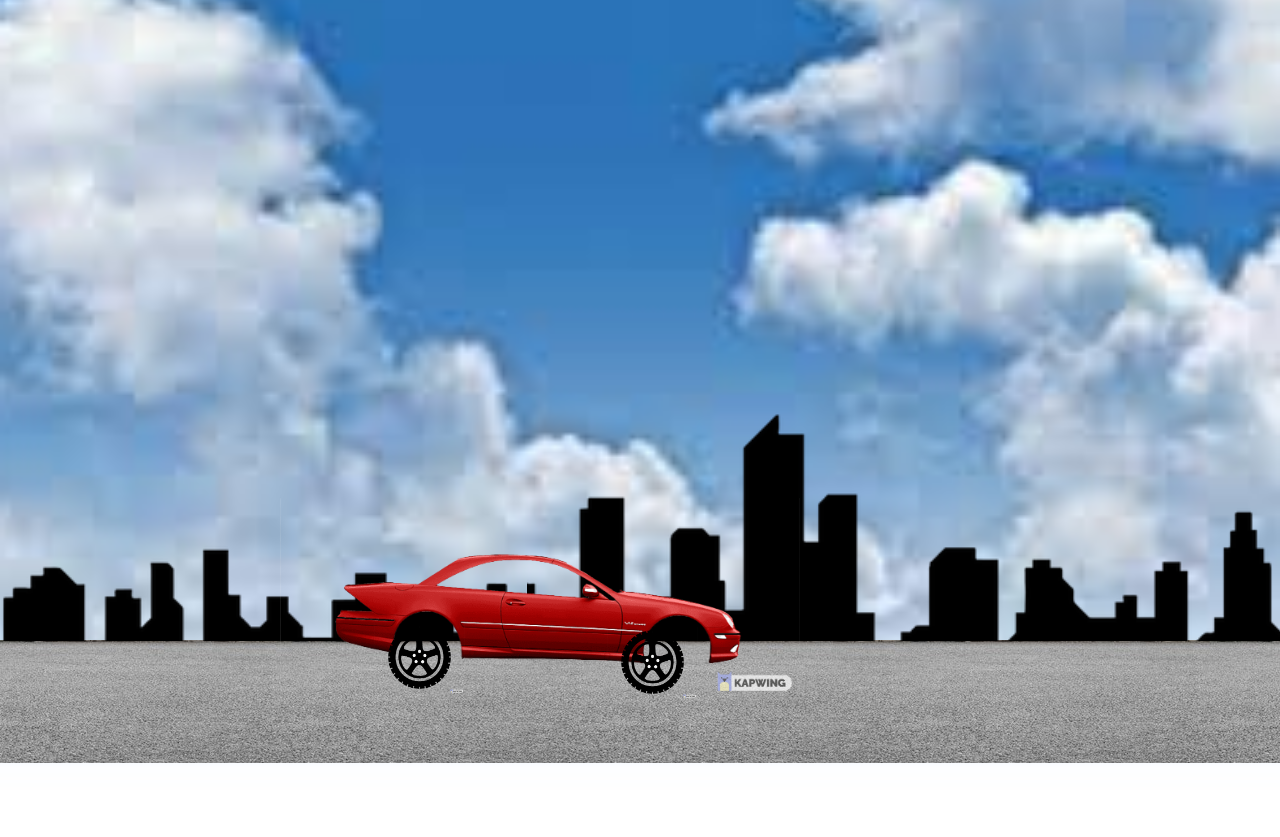
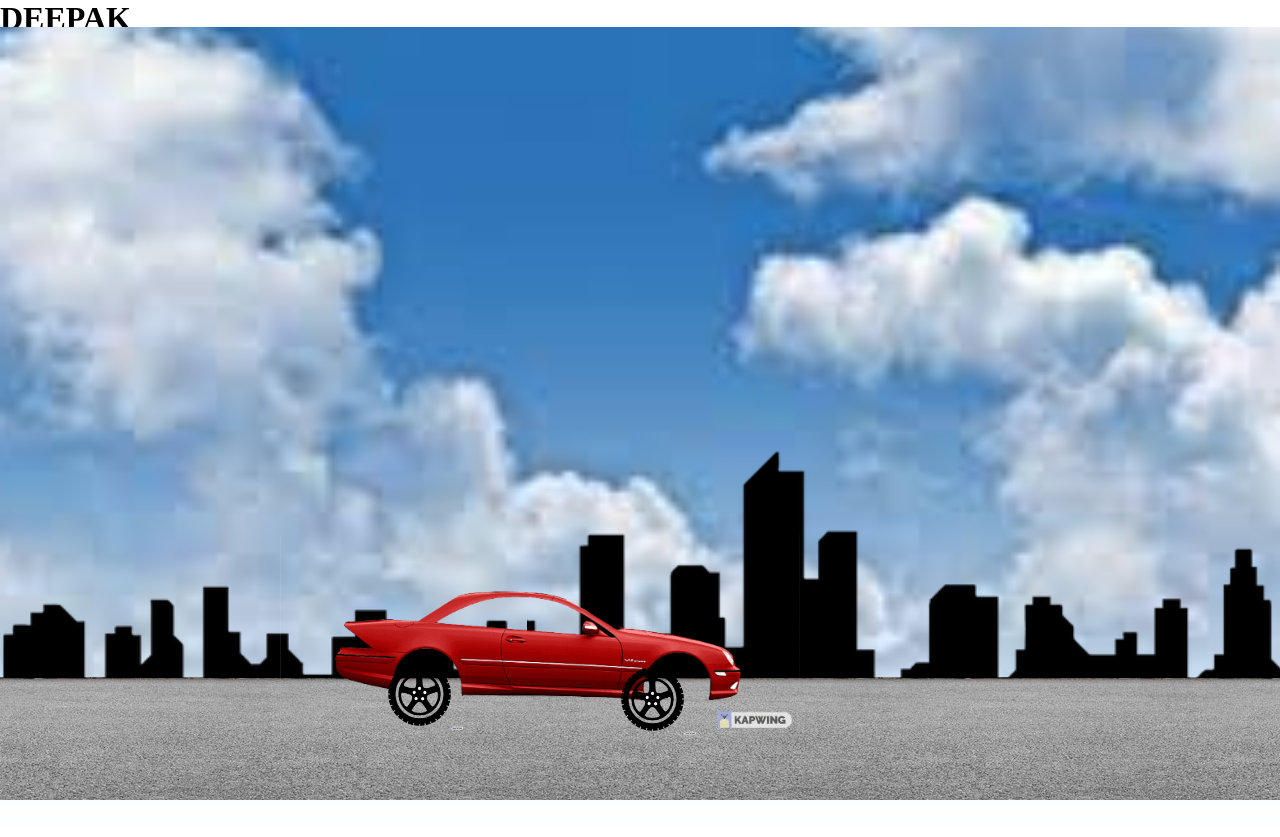
Before and after one commit to deepaksahu3698/Car-amination, a plain HTML site: page index.html in a window 1280 px wide. Before the commit the page ends 800 px from the top, so only its background shows below. Drawn offline with Linux system fonts and the light colour scheme.

Commit message:
Update index.html

```diff
--- a/index.html
+++ b/index.html
@@ -10,6 +10,7 @@
 </head>
 
 <body>
+    <h1>DEEPAK</h1>
     <div class="car">
         <div class="highay"></div>
         <div class="city"></div>
```
